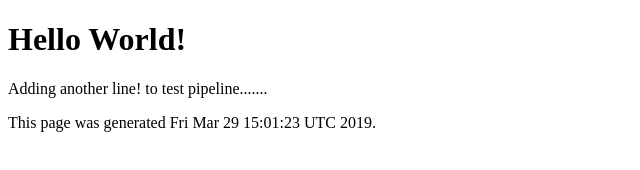
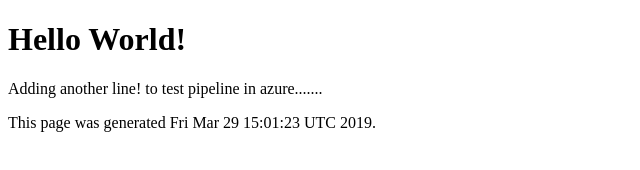
Before and after one commit to bansal28/GitHubPages, a plain HTML site: page index.html in a window 1280 px wide. Shown: the full height of the page, 0-640 px from the left. Drawn offline with Linux system fonts and the light colour scheme.

Commit message:
Update index.html

```diff
--- a/index.html
+++ b/index.html
@@ -6,7 +6,7 @@
   </head>
   <body>
     <h1>Hello World!</h1>
-    <p>Adding another line! to test pipeline.......</p>
+    <p>Adding another line! to test pipeline in azure.......</p>
     <p>This page was generated Fri Mar 29 15:01:23 UTC 2019.</p>
   </body>
 </html>
```
